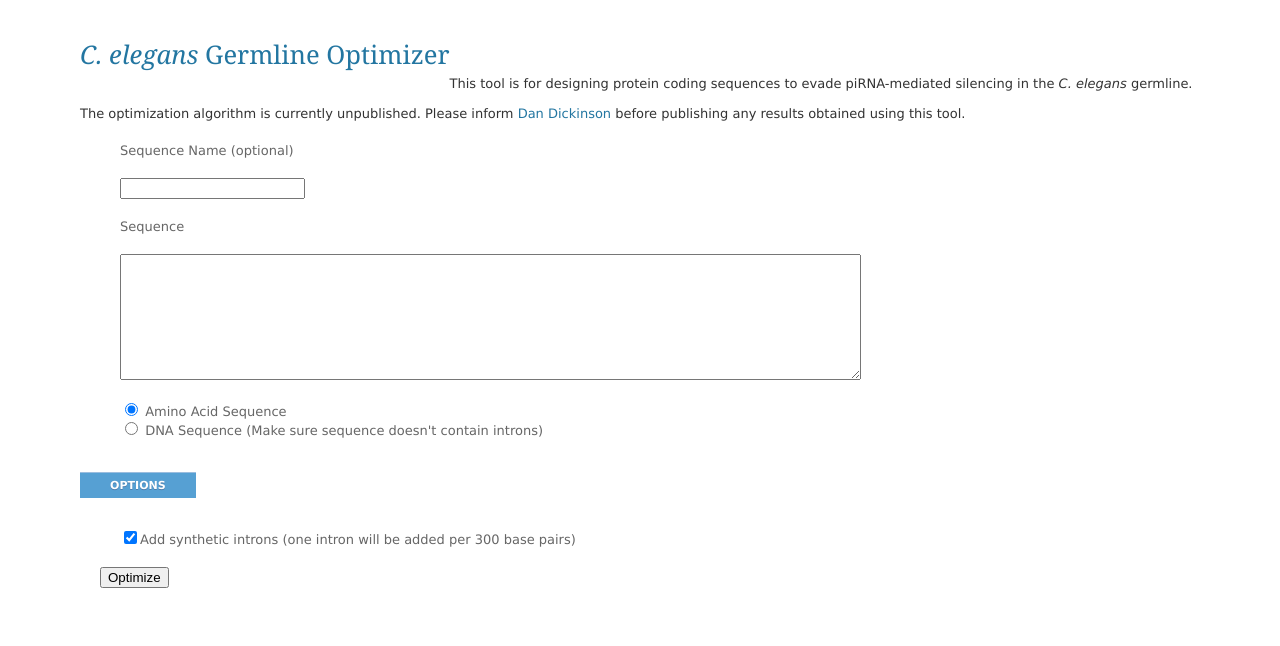
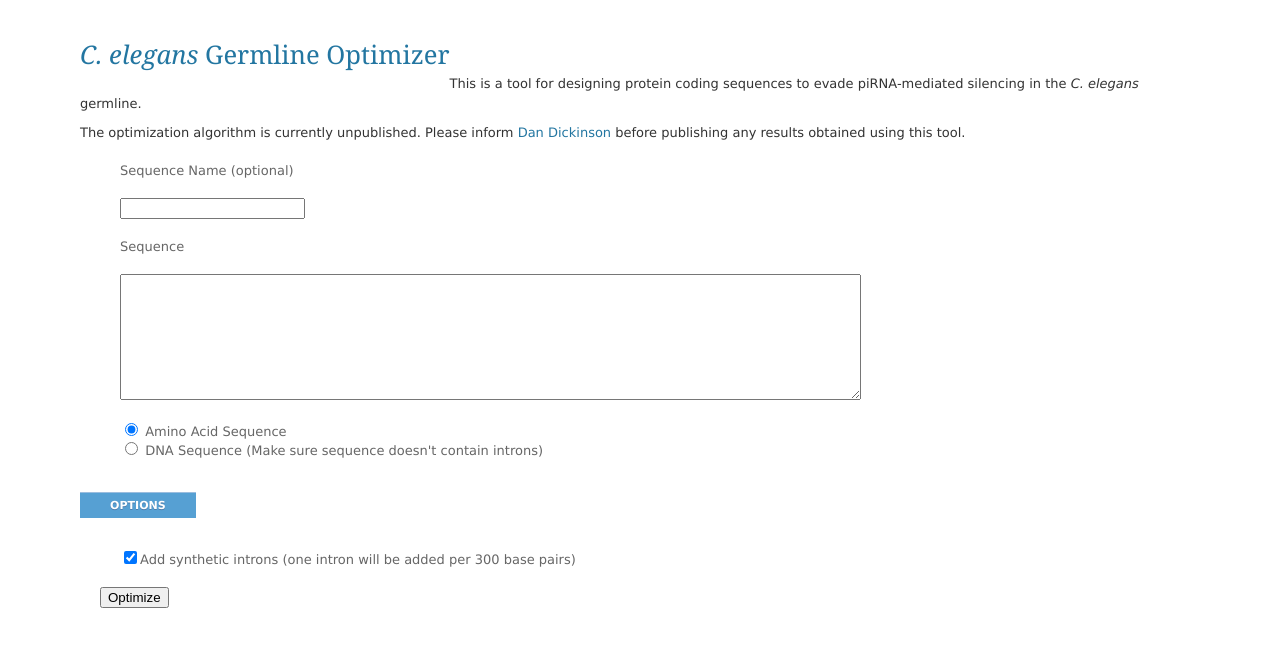
Before and after one commit to dickinson-lab/germline_old, a plain HTML site: page optimizer.html in a window 1280 px wide. Drawn offline with Linux system fonts and the light colour scheme.

Commit message:
Tinkering with styles

```diff
--- a/optimizer.html
+++ b/optimizer.html
@@ -16,7 +16,7 @@
             <h1 style="float: left;"> <i>C. elegans</i> Germline Optimizer</h1>
             <br>
             <br>
-            <p> This tool is for designing protein coding sequences to evade piRNA-mediated silencing in the <i>C. elegans</i> germline. </p>
+            <p style-"float: left;"> This is a tool for designing protein coding sequences to evade piRNA-mediated silencing in the <i>C. elegans</i> germline. </p>
             <p> The optimization algorithm is currently unpublished. Please inform <a href=mailto:ddickins@live.unc.edu>Dan Dickinson </a>before publishing any results obtained using this tool. </p>
 
             <div class="row">
```
